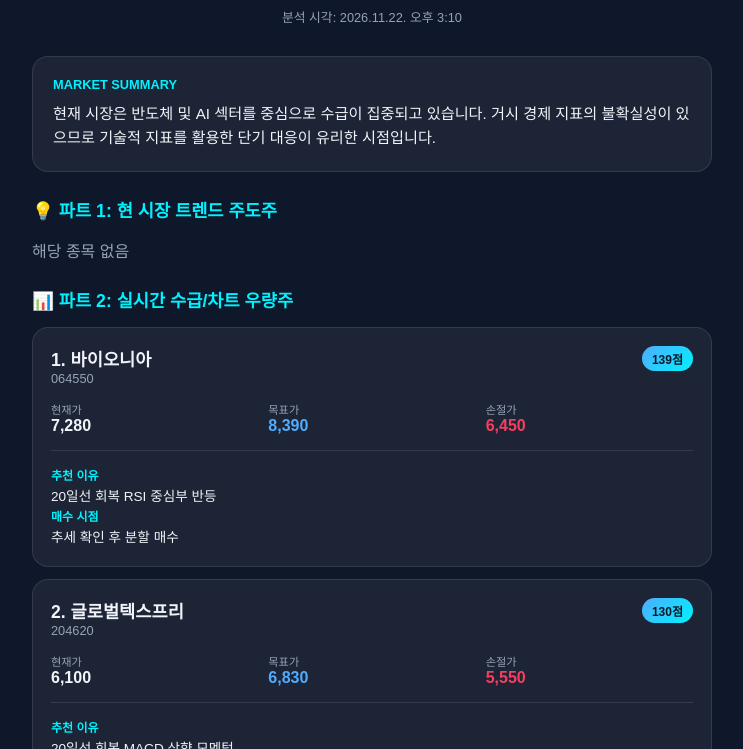
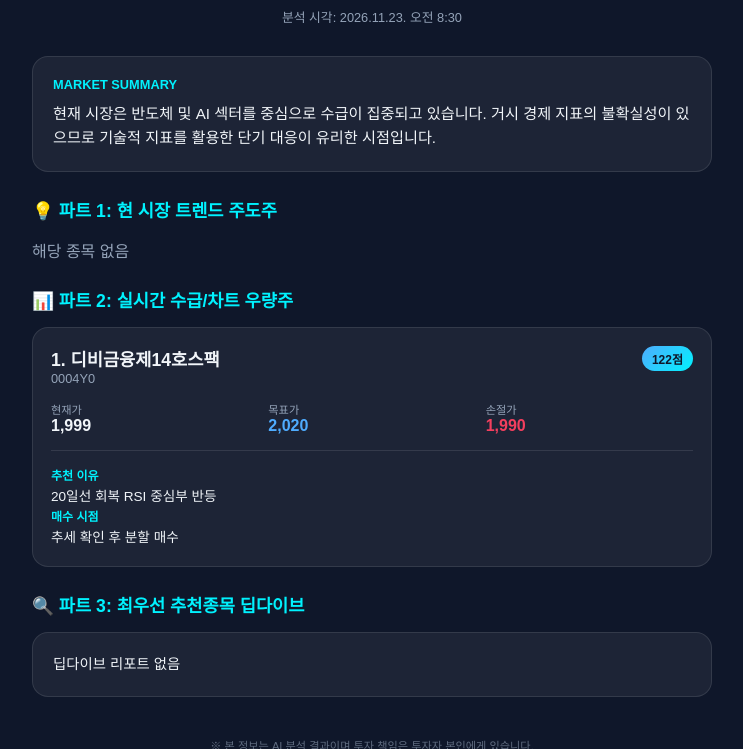
Before and after one commit to kslim0709/stocks_vibe_code, a plain HTML site: page index.html in a window 1280 px wide. Shown: the part 51-800 px from the top of the page, without its empty margins (268-1011 px from the left). Drawn offline with Linux system fonts and the light colour scheme; a web font is replaced by a local one.

Commit message:
Auto-report: 2026.11.23. 오전 8:30

```diff
--- a/index.html
+++ b/index.html
@@ -38,7 +38,7 @@
     <div class="container">
         <header>
             <div class="logo">Stock Vibe AI Report</div>
-            <div class="timestamp">분석 시각: 2026.11.22. 오후 3:10</div>
+            <div class="timestamp">분석 시각: 2026.11.23. 오전 8:30</div>
         </header>
 
         <section class="card">
@@ -54,23 +54,23 @@
             <div class="stock-card">
                 <div class="stock-card-top">
                     <div>
-                        <div class="stock-name">1. 바이오니아</div>
-                        <div class="stock-code">064550</div>
+                        <div class="stock-name">1. 디비금융제14호스팩</div>
+                        <div class="stock-code">0004Y0</div>
                     </div>
-                    <span class="score-chip">139<span class="score-max">점</span></span>
+                    <span class="score-chip">122<span class="score-max">점</span></span>
                 </div>
                 <div class="price-row">
                     <div class="price-item">
                         <span class="price-label">현재가</span>
-                        <span class="price-value">7,280</span>
+                        <span class="price-value">1,999</span>
                     </div>
                     <div class="price-item">
                         <span class="price-label">목표가</span>
-                        <span class="price-value target">8,390</span>
+                        <span class="price-value target">2,020</span>
                     </div>
                     <div class="price-item">
                         <span class="price-label">손절가</span>
-                        <span class="price-value stop">6,450</span>
+                        <span class="price-value stop">1,990</span>
                     </div>
                 </div>
                 <div class="divider"></div>
@@ -78,41 +78,6 @@
                     <div class="info-row">
                         <span class="info-label">추천 이유</span>
                         <span class="info-text">20일선 회복 RSI 중심부 반등</span>
-                    </div>
-                    <div class="info-row">
-                        <span class="info-label">매수 시점</span>
-                        <span class="info-text">추세 확인 후 분할 매수</span>
-                    </div>
-                </div>
-            </div>
-
-            <div class="stock-card">
-                <div class="stock-card-top">
-                    <div>
-                        <div class="stock-name">2. 글로벌텍스프리</div>
-                        <div class="stock-code">204620</div>
-                    </div>
-                    <span class="score-chip">130<span class="score-max">점</span></span>
-                </div>
-                <div class="price-row">
-                    <div class="price-item">
-                        <span class="price-label">현재가</span>
-                        <span class="price-value">6,100</span>
-                    </div>
-                    <div class="price-item">
-                        <span class="price-label">목표가</span>
-                        <span class="price-value target">6,830</span>
-                    </div>
-                    <div class="price-item">
-                        <span class="price-label">손절가</span>
-                        <span class="price-value stop">5,550</span>
-                    </div>
-                </div>
-                <div class="divider"></div>
-                <div class="info-block">
-                    <div class="info-row">
-                        <span class="info-label">추천 이유</span>
-                        <span class="info-text">20일선 회복 MACD 상향 모멘텀</span>
                     </div>
                     <div class="info-row">
                         <span class="info-label">매수 시점</span>
```
